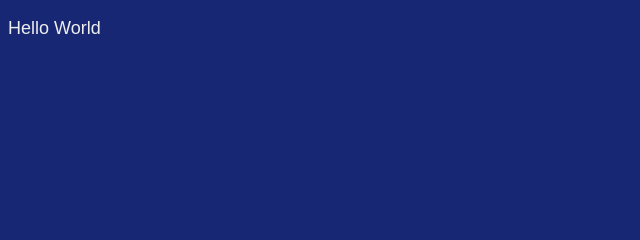
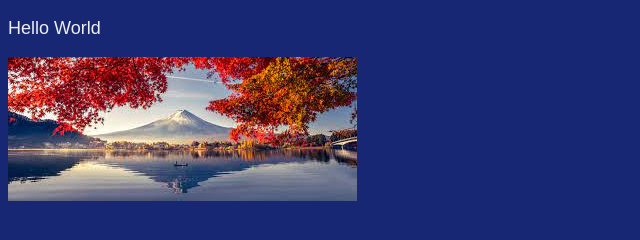
Before and after one commit to AlejandroRamirez00/twine, a plain HTML site: page index.html in a window 1280 px wide. Shown: the whole page, without its empty margins (0-640 px from the left). Drawn offline with Linux system fonts and the light colour scheme.

Commit message:
test image

```diff
--- a/index.html
+++ b/index.html
@@ -9,5 +9,7 @@
 </head>
 <body>
     <p>Hello World</p>
+
+    <img src="images/test.jpg" alt="">
 </body>
 </html>
```
